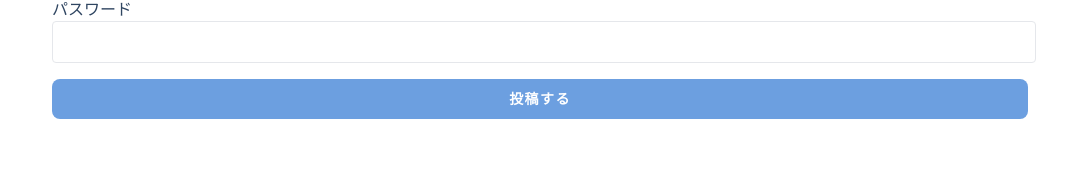
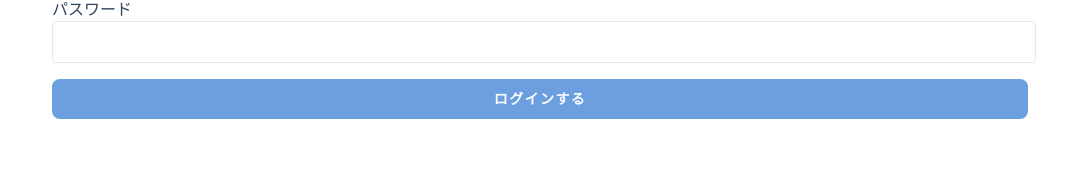
Before and after one commit to yko-git/akapo-app, a Next.js app in the folder front/: page /login in a window 1280 px wide. Shown: the part 274-443 px from the top of the page, without its empty margins (96-1163 px from the left). Built offline with nearby package versions, Linux system fonts and the light colour scheme.

Commit message:
ログインページのButtonの文言修正（feature-akapo_postdelete）

```diff
--- a/front/components/posts/loginUser/index.tsx
+++ b/front/components/posts/loginUser/index.tsx
@@ -44,7 +44,7 @@ const LoginUser = () => {
           className="border rounded p-2 w-full"
         />
       </div>
-      <Button onClick={handleSubmit}>投稿する</Button>
+      <Button onClick={handleSubmit}>ログインする</Button>
     </div>
   );
 };
```
